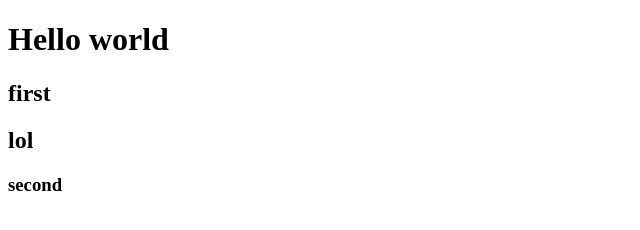
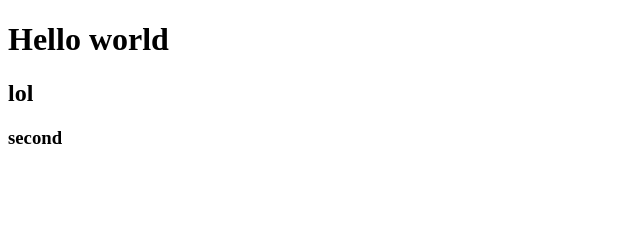
Before and after one commit to alihadimusawa/git-example, a plain HTML site: page index.html in a window 1280 px wide. Shown: the full height of the page, 0-640 px from the left. Drawn offline with Linux system fonts and the light colour scheme.

Commit message:
added feature-a

```diff
--- a/index.html
+++ b/index.html
@@ -7,7 +7,6 @@
 </head>
 <body>
     <h1>Hello world</h1>
-    <h2>first</h2>
     <h2>lol</h2>
     <h3>second</h3>
 </body>
```
